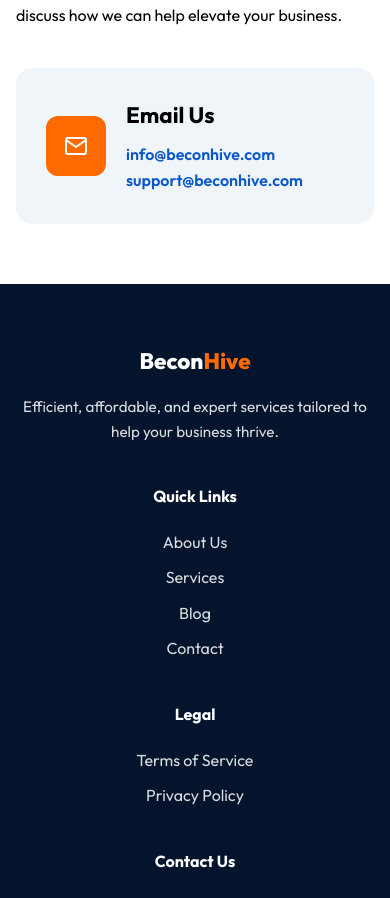
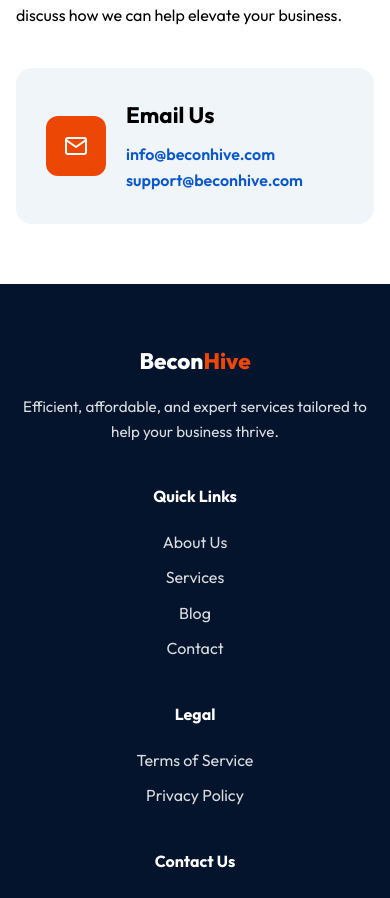
Before and after one commit to Korexer/beconhive-main, a React (Vite) app: page /contact in a window 390 px wide. Shown: the part 1446-2344 px from the top of the page. Built offline with nearby package versions, Linux system fonts and the light colour scheme.

Commit message:
Brand Update: New Primary Orange (#ed4705) and recalibrated responsive threshold to show Desktop view on tablets

```diff
--- a/src/components/Navbar.jsx
+++ b/src/components/Navbar.jsx
@@ -123,7 +123,7 @@
       </div>
 
       <style>{`
-        @media (max-width: 991px) {
+        @media (max-width: 767px) {
           .desktop-nav, .nav-actions { display: none !important; }
           .mobile-toggle { display: block !important; }
         }
--- a/src/index.css
+++ b/src/index.css
@@ -2,7 +2,7 @@
 
 :root {
   --primary-blue: #0A58CA;      /* Dominant Blue */
-  --primary-orange: #FF6A00;    /* Accent Orange */
+  --primary-orange: #ed4705;    /* Accent Orange Update */
   --color-white: #FFFFFF;
   --color-black: #000000;       /* Strict text color requirement */
 
@@ -140,8 +140,8 @@
   background-color: var(--bg-light-blue);
 }
 
-/* Responsive System - Only impacts Mobile/Tablet views */
-@media (max-width: 991px) {
+/* Responsive System - Only impacts Mobile/Handheld views (Desktop View for Tablets) */
+@media (max-width: 767px) {
   .section-padding {
     padding: 60px 0;
   }
--- a/src/pages/Contact.jsx
+++ b/src/pages/Contact.jsx
@@ -97,7 +97,7 @@
       </section>
 
       <style>{`
-         @media (max-width: 991px) {
+         @media (max-width: 767px) {
            .responsive-contact-grid { flex-direction: column !important; }
            .responsive-contact-grid > div:nth-child(1) { order: 2 !important; }
            .responsive-contact-grid > div:nth-child(2) { order: 1 !important; }
--- a/src/pages/Dashboard.jsx
+++ b/src/pages/Dashboard.jsx
@@ -509,7 +509,7 @@
       </main>
 
       <style>{`
-        @media (max-width: 991px) {
+        @media (max-width: 767px) {
           .dashboard-layout { flex-direction: column !important; }
           .dashboard-sidebar { display: none !important; }
           .mobile-dashboard-tabs { display: flex !important; }
```
